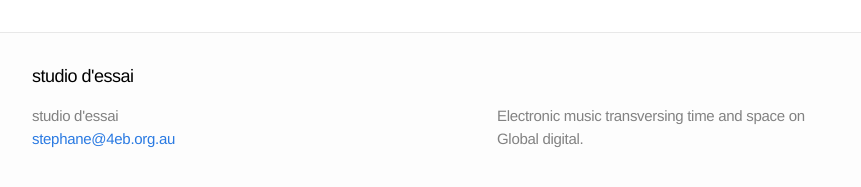
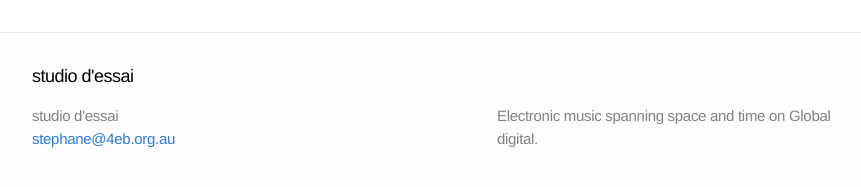
Before and after one commit to studio-dessai/studio-dessai.github.io, a Jekyll site: the page built from index.html, in a window 1280 px wide and 900 px high, scrolled down 2887 px. Shown: the part 705-892 px from the top of the window, without its empty margins (208-1069 px from the left). Built offline with Jekyll 4.4.1, drawn with Linux system fonts in a browser that asks for light colours.

Commit message:
update description

```diff
--- a/_config.yml
+++ b/_config.yml
@@ -1,7 +1,7 @@
 # Site settings
 title: studio d'essai
 email: stephane@4eb.org.au
-description: "Electronic music transversing time and space on Global digital."
+description: "Electronic music spanning space and time on Global digital."
 baseurl: ""
 url: "https://studio-dessai.github.io"
 
```
Also changed, not shown: 1 other file.
